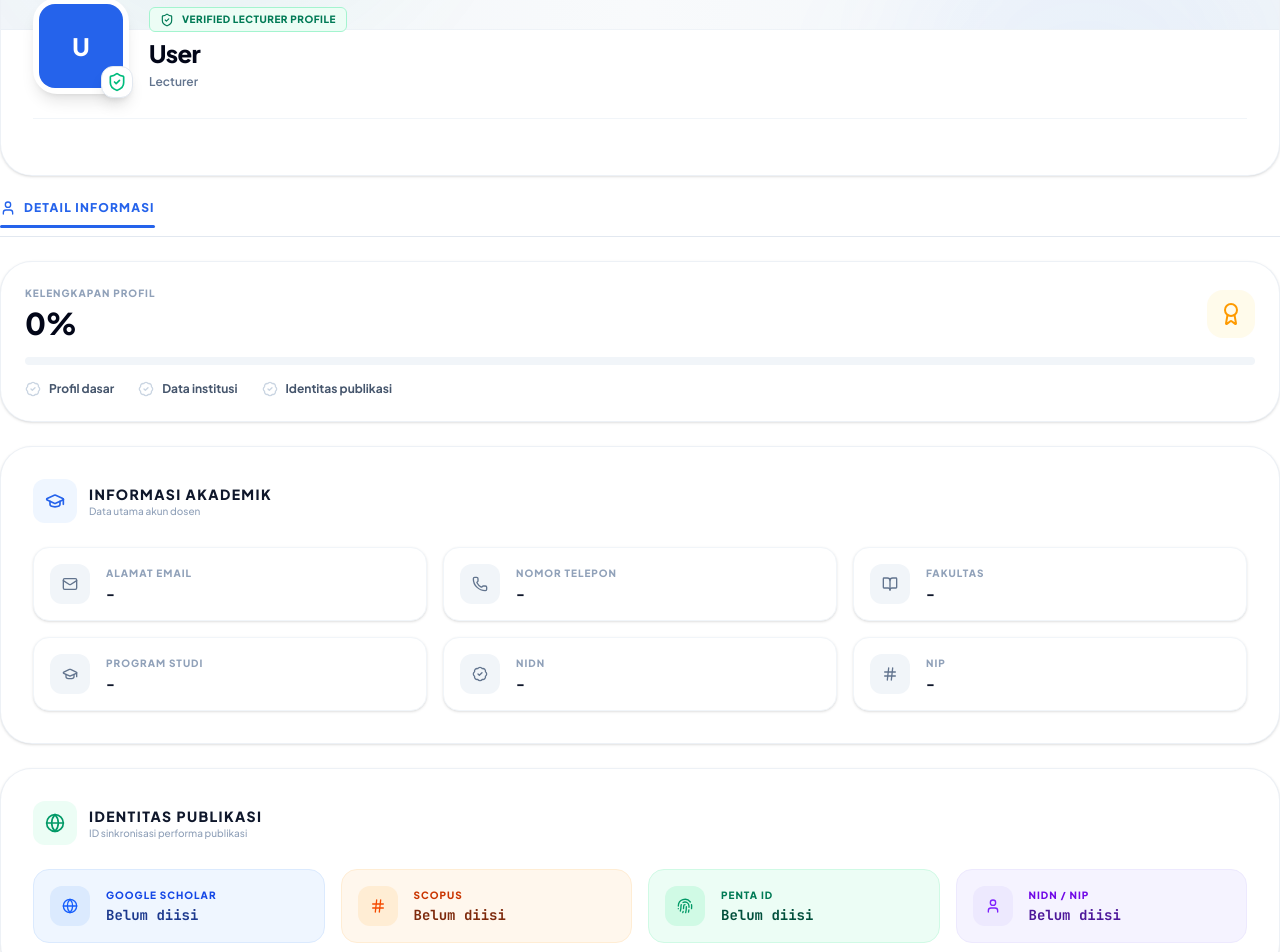
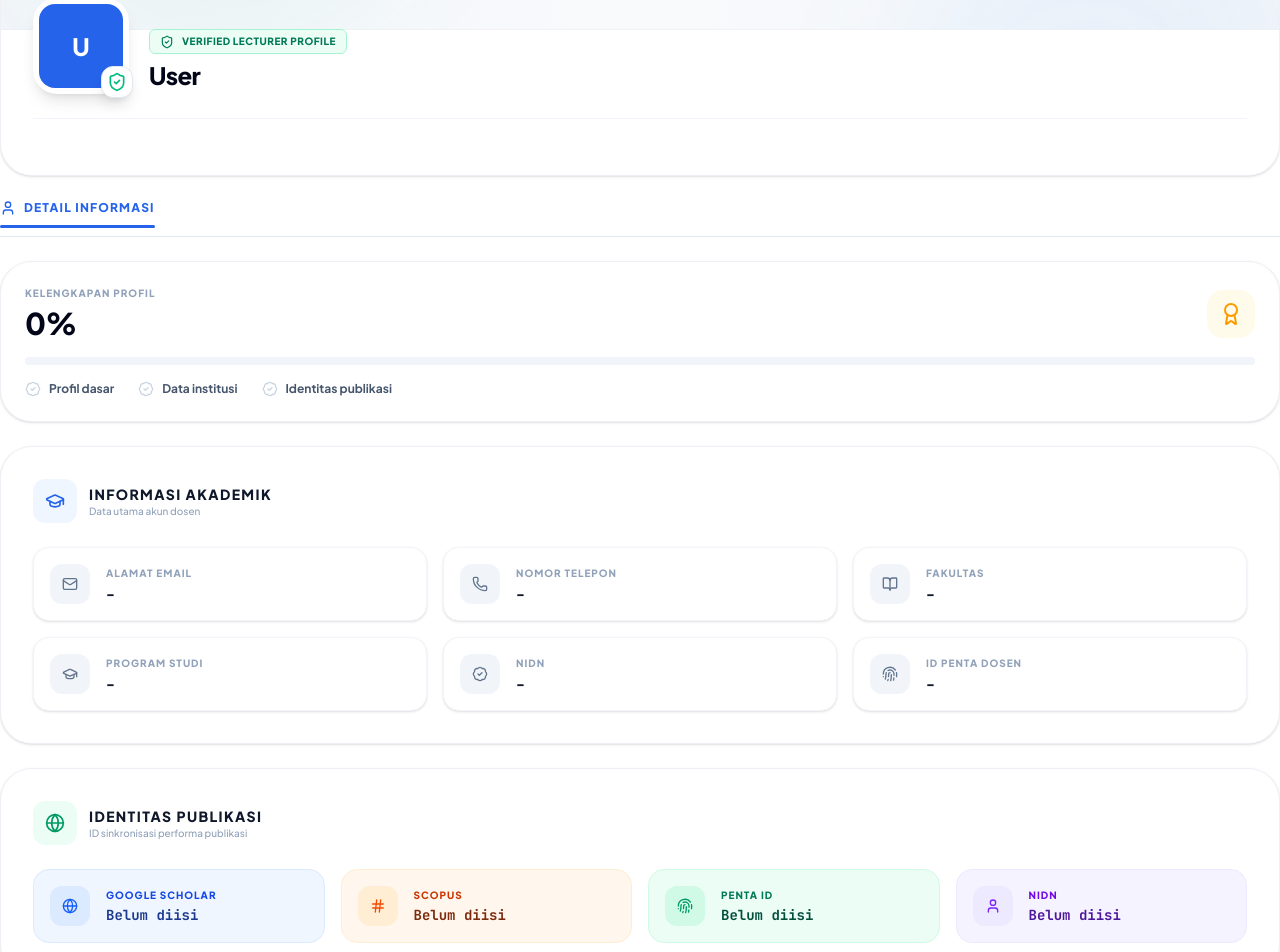
Before and after one commit to Umam07/FE-PentaDosen, a React (Vite) app: page /profile in a window 1280 px wide. Shown: the part 99-1051 px from the top of the page. Built offline with nearby package versions, Linux system fonts and the light colour scheme.

Commit message:
fix(profile): remove prodi and penta id subline from profile header

```diff
--- a/src/pages/profilediri/DetailInformasi/components/AcademicInfo.tsx
+++ b/src/pages/profilediri/DetailInformasi/components/AcademicInfo.tsx
@@ -1,5 +1,5 @@
 import React from 'react';
-import { GraduationCap, Mail, Phone, BookOpen, BadgeCheck, Hash } from 'lucide-react';
+import { GraduationCap, Mail, Phone, BookOpen, BadgeCheck, Fingerprint } from 'lucide-react';
 import { InfoTile } from './InfoTile';
 import { DetailInformasiUser } from '../types/detailInformasi.types';
 
@@ -30,7 +30,7 @@ export const AcademicInfo: React.FC<AcademicInfoProps> = ({ user }) => {
         <InfoTile label="Fakultas" value={user?.fakultas} icon={BookOpen} />
         <InfoTile label="Program Studi" value={user?.program_studi} icon={GraduationCap} />
         <InfoTile label="NIDN" value={user?.nidn} icon={BadgeCheck} />
-        <InfoTile label="NIP" value={user?.nip} icon={Hash} />
+        <InfoTile label="ID Penta Dosen" value={user?.penta_id} icon={Fingerprint} />
       </div>
     </div>
   );
--- a/src/pages/profilediri/DetailInformasi/components/PublicationIdentity.tsx
+++ b/src/pages/profilediri/DetailInformasi/components/PublicationIdentity.tsx
@@ -29,7 +29,7 @@ export const PublicationIdentity: React.FC<PublicationIdentityProps> = ({ user }
         <IdentityBadge label="Scopus" value={user?.scopus_id} icon={Hash} tone="orange" />
         <IdentityBadge label="Penta ID" value={user?.penta_id} icon={Fingerprint} tone="emerald" />
 
-        <IdentityBadge label="NIDN / NIP" value={user?.nidn || user?.nip} icon={User} tone="violet" />
+        <IdentityBadge label="NIDN" value={user?.nidn} icon={User} tone="violet" />
       </div>
     </div>
   );
--- a/src/pages/profilediri/DetailInformasi/types/detailInformasi.types.ts
+++ b/src/pages/profilediri/DetailInformasi/types/detailInformasi.types.ts
@@ -9,7 +9,6 @@ export interface DetailInformasiUser {
   scopus_id?: string;
   phone?: string;
   nidn?: string;
-  nip?: string;
   penta_id?: string;
 }
 
--- a/src/pages/profilediri/Profile/components/ProfileHeader.tsx
+++ b/src/pages/profilediri/Profile/components/ProfileHeader.tsx
@@ -1,6 +1,6 @@
 import React from 'react';
 import { motion } from 'framer-motion';
-import { ShieldCheck, Fingerprint } from 'lucide-react';
+import { ShieldCheck } from 'lucide-react';
 import { ProfileUser, ProfileStat } from '../types/profile.types';
 
 interface ProfileHeaderProps {
@@ -54,18 +54,6 @@ export const ProfileHeader: React.FC<ProfileHeaderProps> = ({ user, stats }) =>
             <h2 className="text-2xl font-black leading-tight tracking-tight text-slate-950 dark:text-white">
               {user?.name || 'User'}
             </h2>
-            <div className="flex flex-wrap items-center justify-center sm:justify-start gap-3 text-xs font-semibold text-slate-500 dark:text-slate-400">
-              <span>{user?.program_studi || 'Lecturer'}</span>
-              {user?.penta_id && (
-                <>
-                  <span className="w-1.5 h-1.5 rounded-full bg-slate-300 dark:bg-slate-700" />
-                  <span className="inline-flex items-center gap-1 text-primary-600 dark:text-primary-400">
-                    <Fingerprint className="h-3.5 w-3.5" />
-                    <span className="font-black">{user.penta_id}</span>
-                  </span>
-                </>
-              )}
-            </div>
           </div>
         </div>
 
```
